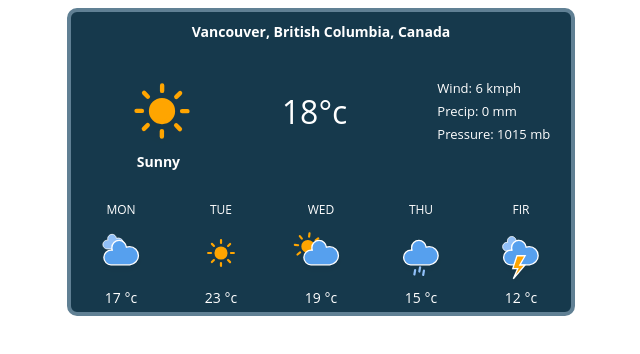
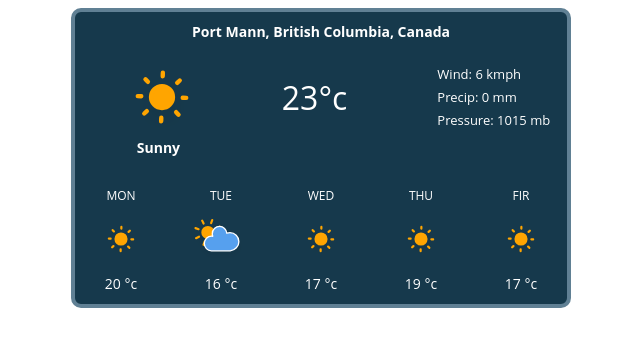
Before and after one commit to jackxu115/weatherpanel, a plain HTML site: page index.html in a window 1280 px wide. Shown: the whole page, without its empty margins (319-959 px from the left). Drawn offline with Linux system fonts and the light colour scheme.

Commit message:
update the content and layout

```diff
--- a/css/main.css
+++ b/css/main.css
@@ -5,8 +5,8 @@ body {
 }
 
 .background {
-    width: 500px;
-    height: 300px;
+    width: 492px;
+    height: 292px;
     border: 4px solid #608094;
     border-radius: 10px;
     background: #16394c;
@@ -16,17 +16,22 @@ body {
     align-items: center;
 }
 
-.location, .main_left span {
+.location {
+    position: absolute;
+    padding-top: 10px;
+}
+
+.location span, .main_left span {
     font-family: "Open Sans", "Gill Sans MT", "Gill Sans", Corbel, Arial, sans-serif;
     font-size: 14px;
     font-weight: bold;
-    padding-top: 10px;
 }
 
 .main {
     display: flex;
     justify-content: space-between;
     align-items: center;
+    padding-top: 15px;
 }
 
 .main_left {
--- a/index.html
+++ b/index.html
@@ -12,7 +12,7 @@
 
 <div class="background">
     <div class="location">
-        <span>Vancouver, British Columbia, Canada</span>
+        <span>Port Mann, British Columbia, Canada</span>
     </div>
     <div class="main">
         <div class="main_left">
@@ -20,7 +20,7 @@
             <span>Sunny</span>
         </div>
         <div class="main_center">
-            <span class="temperature">18°c</span>
+            <span class="temperature">23°c</span>
         </div>
         <div class="main_right">
             <span class="wind">Wind: 6 kmph</span>
@@ -31,28 +31,28 @@
     <div class="weeks">
         <div class="day">
             <span class="name">MON</span>
-            <img class="full_clouds" src="png/weather_icon_full_clouds.svg" alt="">
+            <img class="full_clouds" src="png/weather_icon_full_sun.svg" alt="">
+            <div class="temperature">20 °c</div>
+        </div>
+        <div class="day">
+            <span class="name">TUE</span>
+            <img class="full_sun" src="png/weather_icon_partly_cloudy.svg" alt="">
+            <div class="temperature">16 °c</div>
+        </div>
+        <div class="day">
+            <span class="name">WED</span>
+            <img class="partly_cloudy" src="png/weather_icon_full_sun.svg" alt="">
             <div class="temperature">17 °c</div>
         </div>
         <div class="day">
-            <span class="name">TUE</span>
-            <img class="full_sun" src="png/weather_icon_full_sun.svg" alt="">
-            <div class="temperature">23 °c</div>
-        </div>
-        <div class="day">
-            <span class="name">WED</span>
-            <img class="partly_cloudy" src="png/weather_icon_partly_cloudy.svg" alt="">
+            <span class="name">THU</span>
+            <img class="rainy" src="png/weather_icon_full_sun.svg" alt="">
             <div class="temperature">19 °c</div>
         </div>
         <div class="day">
-            <span class="name">THU</span>
-            <img class="rainy" src="png/weather_icon_rainy.svg" alt="">
-            <div class="temperature">15 °c</div>
-        </div>
-        <div class="day">
             <span class="name">FIR</span>
-            <img class="thunder" src="png/weather_icon_thunder.svg" alt="">
-            <div class="temperature">12 °c</div>
+            <img class="thunder" src="png/weather_icon_full_sun.svg" alt="">
+            <div class="temperature">17 °c</div>
         </div>
     </div>
 </div>
```
